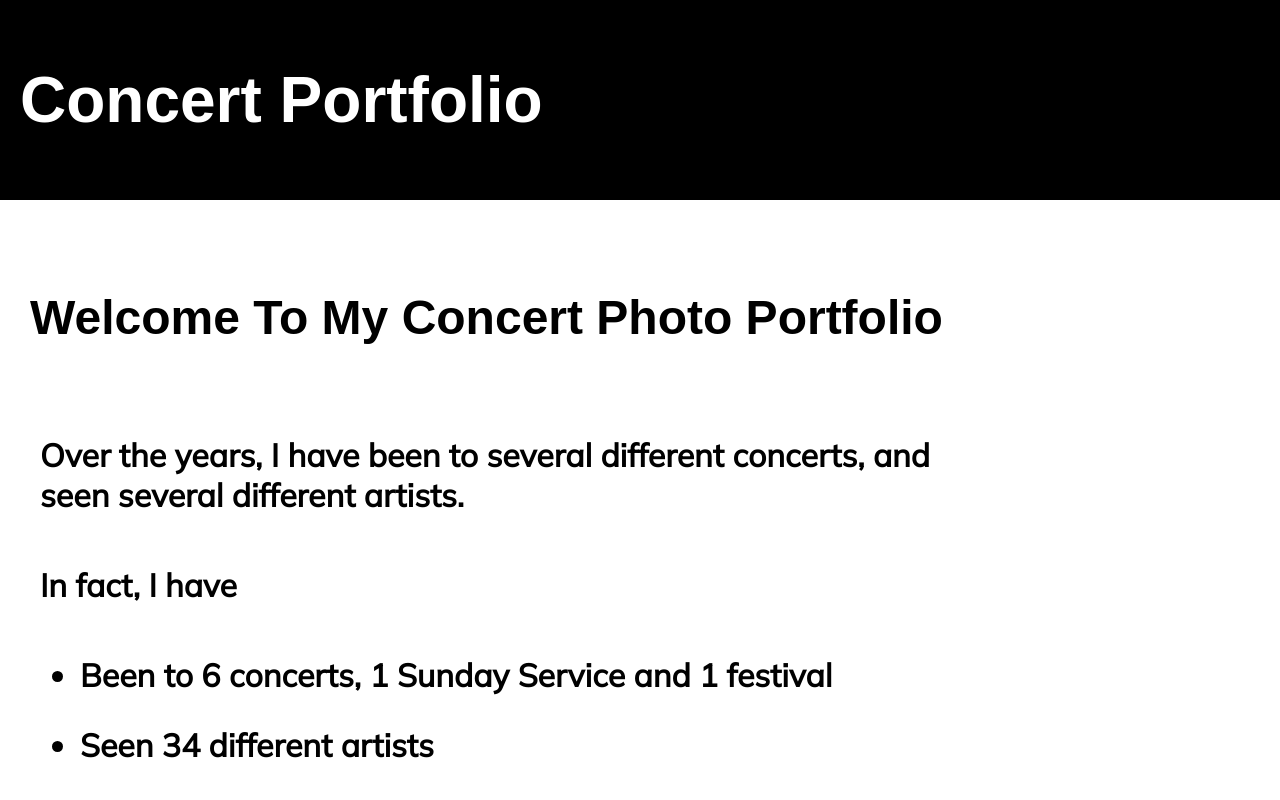
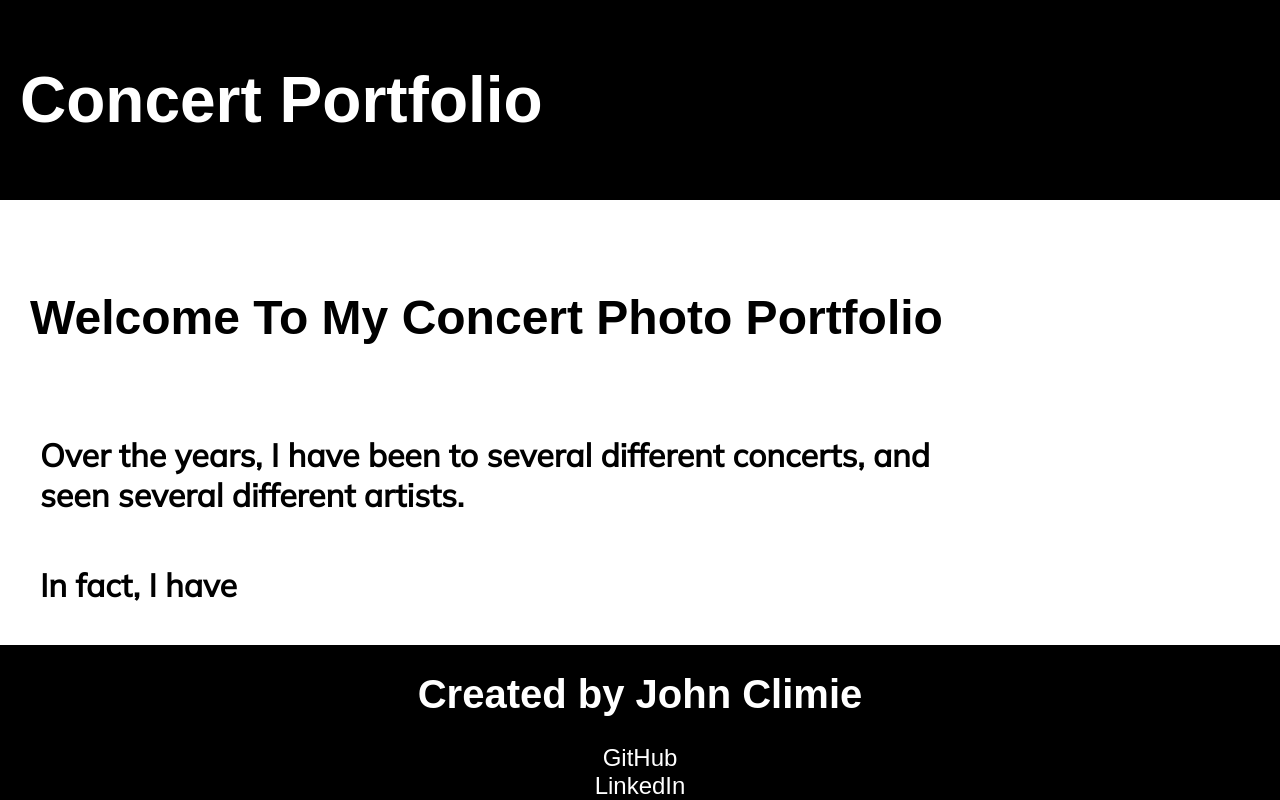
Before and after one commit to johnclimie/concertportfolio, a React (Create React App) app: page / in a window 1280 px wide. Built offline with nearby package versions, Linux system fonts and the light colour scheme; a web font is replaced by a local one.

Commit message:
Trying to keep footer at bottom of page, however it overlaps the content

```diff
--- a/src/App.js
+++ b/src/App.js
@@ -3,11 +3,13 @@ import { BrowserRouter, Routes, Route } from 'react-router-dom';
 import './style.css'
 
 import Home from './pages/Home';
+import EventPage from './pages/EventPage';
 
 function App() {
   return (
     <div className="App">
 
+      <body>
         <nav id='header'>
           <a href="/" id='home-link'>
             <h1 id='page-title'>Concert Portfolio</h1>
@@ -18,9 +20,10 @@ function App() {
           <Routes>
             <Route index element={<Home />} />
 
-
+            <Route path='test' element={<EventPage />} />
           </Routes>
         </BrowserRouter>
+      </body>
 
       <footer id='footer'>
         <h1>Created by John Climie</h1>
--- /dev/null
+++ b/src/pages/EventPage.js
@@ -0,0 +1,15 @@
+import musicEvents from "../events"
+
+const EventPage = () => {
+
+    const currentEvent = musicEvents.find(obj => {
+        return obj.name === '6lack';
+    })
+
+    console.log(currentEvent);
+    return (
+        <h1>test</h1>
+    )
+}
+
+export default EventPage
--- a/src/style.css
+++ b/src/style.css
@@ -6,8 +6,15 @@ html,body {
     height: 100%;
     padding: 0px;
     margin: 0px;
+    min-height: 100vh;
     overflow-x: hidden;
-    }
+    position: relative;
+}
+
+.App {
+    display: flex;
+    flex-direction: column;
+}
 
 #header {
     background-color: black;
@@ -91,6 +98,10 @@ html,body {
     color: white;
     margin-top: 2rem;
     text-align: center;
+    align-self: flex-end;
+    width: 100%;
+    position: fixed;
+    bottom: 0;
 }
 
 #footer h1 {
```
Lines whose indentation alone changed are shown as unchanged.
